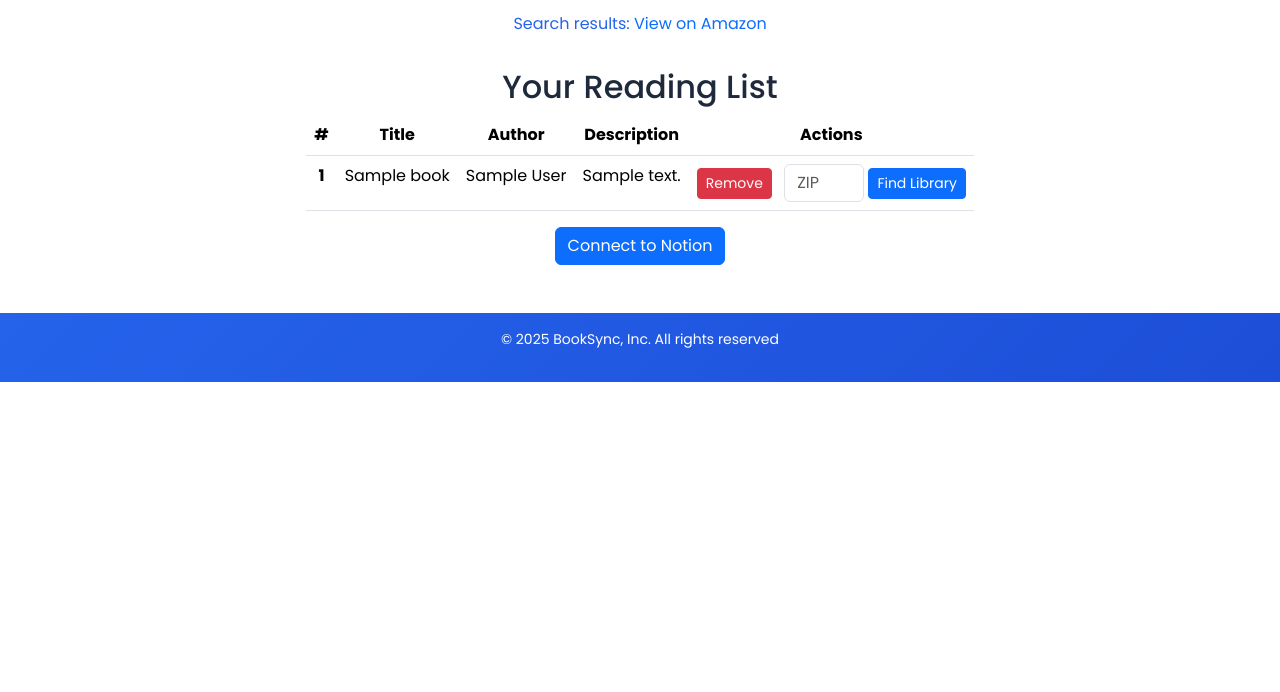
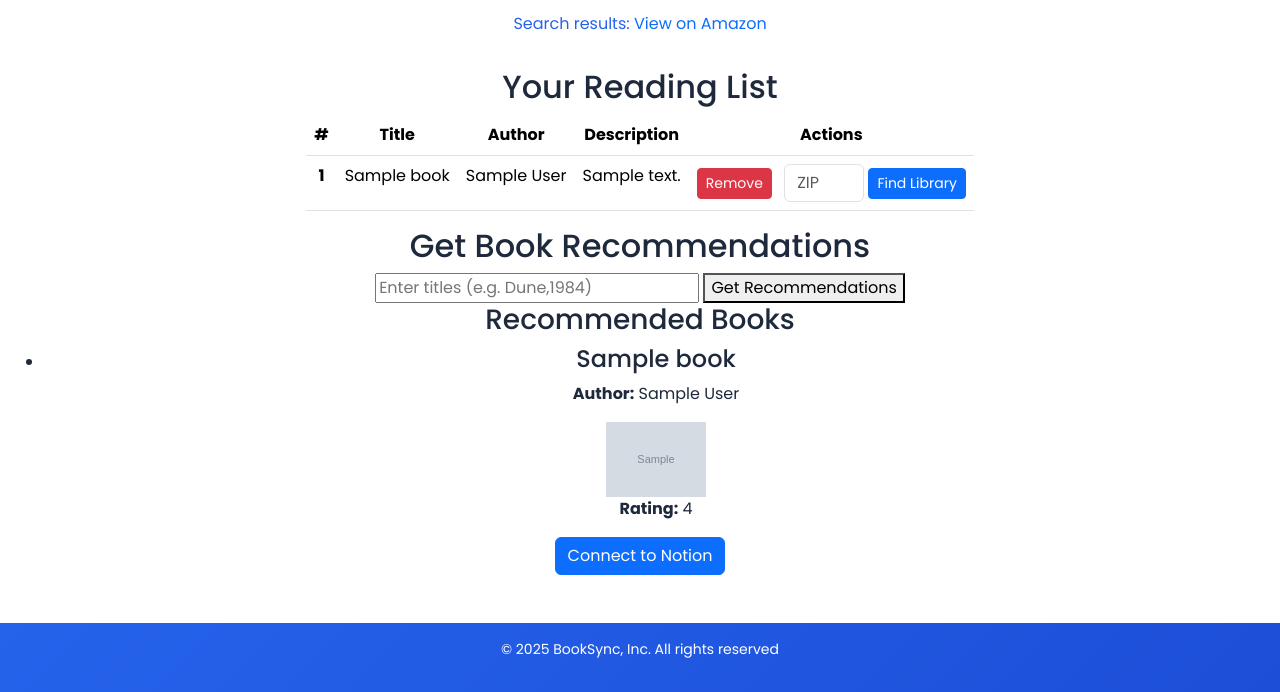
Before and after one commit to dellygzz/project3SEO, a Flask app: template templates/dashboard.html in a window 1280 px wide. Shown: the part 514-1206 px from the top of the page. Before the commit the page ends 896 px from the top, so only its background shows below. Run offline with Flask 3, Linux system fonts and the light colour scheme; the template is opened without the code that fills it: most values are stand-ins (such as "Sample title", 1, 10 or a date in 2020); grey boxes marked "Sample" are stand-in pictures.

Commit message:
Integrate book recommendations into dashboard

```diff
--- a/app.py
+++ b/app.py
@@ -3,6 +3,7 @@ import base64
 import requests
 from dotenv import load_dotenv
 from flask import Flask, render_template, request, redirect, url_for, flash, session
+from bigbook_api.book_api_client import search_books
 from database import (
     init_database,
     create_user,
@@ -287,7 +288,22 @@ def add_notion():
     return redirect(url_for("dashboard"))
 
 
-# =====================================================================
+@app.route("/recommend", methods=["GET"])
+def recommend():
+    if "user_id" not in session:
+        flash("You must be logged in to use the recommendation tool.", "error")
+        return redirect(url_for("login"))
+
+    titles = request.args.get("titles", "")
+    books = []
+
+    if titles:
+        title_list = [t.strip() for t in titles.split(",")]
+        for title in title_list:
+            books.extend(search_books(title))
+
+    return render_template("books.html", books=books)
+
 
 if __name__ == "__main__":
      app.run(port=5001, debug=True)
--- a/templates/dashboard.html
+++ b/templates/dashboard.html
@@ -111,6 +111,31 @@ Dashboard
 {% endif %}
 
 
+<h2>Get Book Recommendations</h2>
+
+<form action="{{ url_for('recommend') }}" method="get">
+  <input type="text" name="titles" placeholder="Enter titles (e.g. Dune,1984)" />
+  <button type="submit">Get Recommendations</button>
+</form>
+
+{% if books %}
+  <h3>Recommended Books</h3>
+  <ul>
+    {% for book in books %}
+      <li>
+        <h4>{{ book.title }}</h4>
+        <p><strong>Author:</strong> {{ book.author }}</p>
+        {% if book.cover %}
+          <img src="{{ book.cover }}" alt="{{ book.title }}" width="100" />
+        {% endif %}
+        <p><strong>Rating:</strong> {{ book.rating }}</p>
+      </li>
+    {% endfor %}
+  </ul>
+{% elif books is defined %}
+  <p>No recommendations found.</p>
+{% endif %}
+
 
 
 
```
Also changed, not shown: bigbook_api/routes.py (deleted, +0 -28 lines), templates/books.html (renamed from bigbook_api/templates/books.html).
